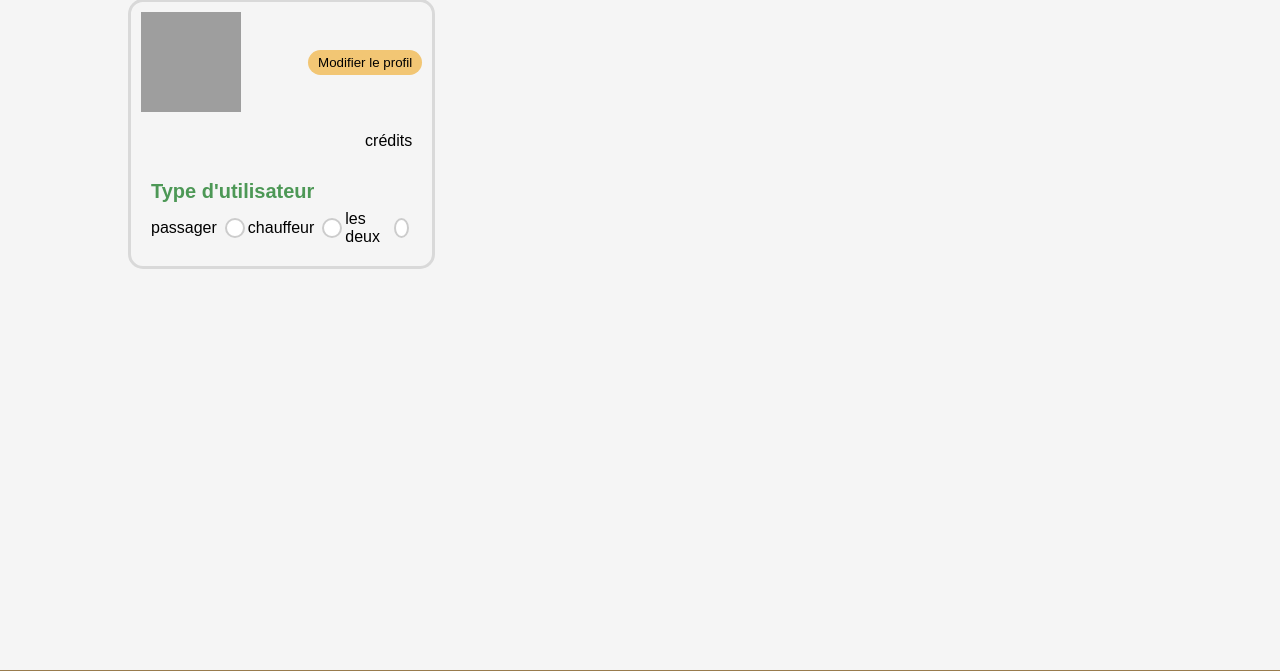
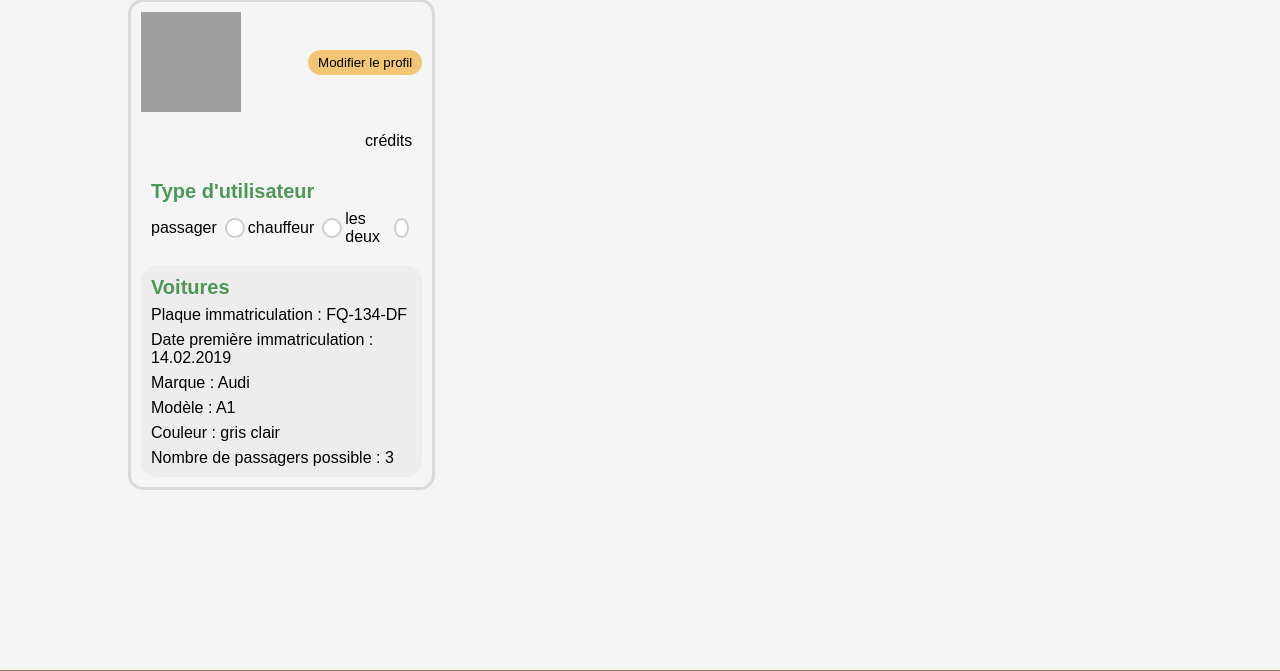
Before and after one commit to SoCode9/Ecoride, a PHP site: template templates/userSpace.php in a window 1280 px wide. Shown: the part 74-745 px from the top of the page. Run offline with PHP 8.4, Linux system fonts and the light colour scheme; the template is opened without the code that fills it, so the values that code supplies are empty; grey boxes are pictures that could not be loaded.

Commit message:
userSpace add static auto block

```diff
--- a/css/userSpace.css
+++ b/css/userSpace.css
@@ -78,7 +78,7 @@
     pointer-events: none;
 }
 
-.checkbox{
+.checkbox {
     width: 30px;
 }
 
@@ -89,8 +89,10 @@ input[type="checkbox"] {
     -moz-appearance: none;
     width: 20px;
     height: 20px;
-    border: 2px solid #ccc; /* Bordure grise */
-    border-radius: 50%; /* Cercle */
+    border: 2px solid #ccc;
+    /* Bordure grise */
+    border-radius: 50%;
+    /* Cercle */
     outline: none;
     cursor: pointer;
     display: inline-block;
@@ -101,6 +103,15 @@ input[type="checkbox"] {
 
 /* Style quand le bouton est sélectionné */
 input[type="checkbox"]:checked {
-    border-color: #D9D9D9; /* Bordure foncée */
-    background-color: #CBCBCB; /* Remplissage gris foncé */
+    border-color: #D9D9D9;
+    /* Bordure foncée */
+    background-color: #CBCBCB;
+    /* Remplissage gris foncé */
 }
+
+/*Auto and preferences sections*/
+
+.greyBlock {
+    background-color: #EDEDED;
+    border-radius: 15px;
+}
--- a/templates/userSpace.php
+++ b/templates/userSpace.php
@@ -30,7 +30,7 @@
                     <label for="">passager</label>
                     <input type="checkbox" <?php if ($connectedUser->getIdRole() === 1) {
                         echo 'checked';
-                    } ?> class="checkboxNotEdit">
+                    } ?>   class="checkboxNotEdit">
                 </div>
                 <div class="filter">
                     <label for="">chauffeur</label>
@@ -47,7 +47,20 @@
                 </div>
             </div>
         </div>
-        <!--... A COMPLETER AVEC VOITURES ET PREFERENCES-->
+        <!--Auto section-->
+        <div class="subTitleAndContent greyBlock">
+            <h2 class="subTitleGreen">Voitures</h2>
+
+            <span>Plaque immatriculation : FQ-134-DF</span>
+            <span>Date première immatriculation : 14.02.2019</span>
+            <span>Marque : Audi</span>
+            <span>Modèle : A1</span>
+            <span>Couleur : gris clair</span>
+            <span>Nombre de passagers possible : 3</span>
+
+        </div>
+        <!--... A COMPLETER AVEC PREFERENCES-->
+
     </section>
 
     <section class="carpoolsUserBlock">
```
